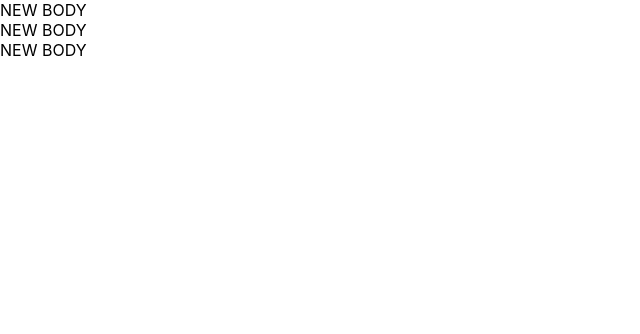
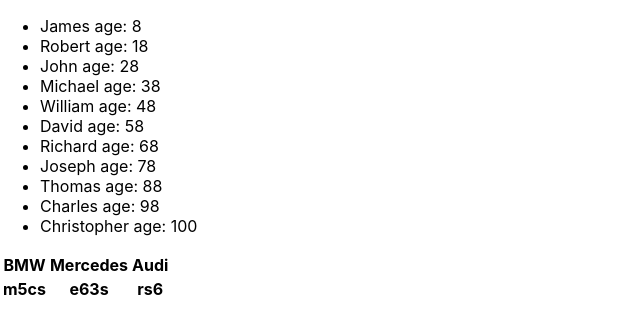
Before and after one commit to vitalyabedik/it-incubator.microtasks, a React (Create React App) app: page / in a window 1280 px wide. Shown: the top 334 px of the page, without its empty margins (0-640 px from the left). Built offline with nearby package versions, Linux system fonts and the light colour scheme.

Commit message:
feat: finish 02 lesson

```diff
--- a/src/App.tsx
+++ b/src/App.tsx
@@ -1,16 +1,31 @@
 import React from 'react';
 
 import './App.css';
-import {Header} from './site/Header';
-import {Body} from './site/Body';
-import {Footer} from './site/Footer';
+import {Header} from './components/site/Header';
+import {Body} from './components/site/Body';
+import {Footer} from './components/site/Footer';
+import {MapComponent} from './components/MapComponent/MapComponent';
 
 function App() {
+    const students = [
+        {id: 1, name: 'James', age: 8},
+        {id: 2, name: 'Robert', age: 18},
+        {id: 3, name: 'John', age: 28},
+        {id: 4, name: 'Michael', age: 38},
+        {id: 5, name: 'William', age: 48},
+        {id: 6, name: 'David', age: 58},
+        {id: 7, name: 'Richard', age: 68},
+        {id: 8, name: 'Joseph', age: 78},
+        {id: 9, name: 'Thomas', age: 88},
+        {id: 10, name: 'Charles', age: 98},
+        {id: 11, name: 'Christopher', age: 100},
+    ]
     return (
         <>
-            <Header titleForHeader={'NEW BODY'}/>
-            <Body titleForBody={'NEW BODY'}/>
-            <Footer titleForFooter={'NEW BODY'}/>
+            {/*<Header titleForHeader={'NEW BODY'}/>*/}
+            {/*<Body titleForBody={'NEW BODY'}/>*/}
+            {/*<Footer titleForFooter={'NEW BODY'}/>*/}
+            <MapComponent students={students}/>
         </>
 
     );
--- /dev/null
+++ b/src/components/MapComponent/MapComponent.tsx
@@ -0,0 +1,52 @@
+import React from 'react';
+
+type MapComponentType = {
+    students: Array<StudentType>
+    // students: StudentType[]
+}
+
+type StudentType = {
+    id: number
+    name: string
+    age: number
+}
+
+export const MapComponent: React.FC<MapComponentType> = (props) => {
+    const topCars = [
+        {id: 1, manufacturer: 'BMW', model: 'm5cs'},
+        {id: 2, manufacturer: 'Mercedes', model: 'e63s'},
+        {id: 3, manufacturer: 'Audi', model: 'rs6'}
+    ]
+
+    return (
+        <>
+            <ul>
+                {props.students.map(student => {
+                    // debugger
+                    return (
+                        <li key={student.id}>
+                            <span>{student.name}</span>
+                            <span> age: {student.age}</span>
+                        </li>
+                    )
+                })}
+            </ul>
+            <table>
+                <tr>
+                    {topCars.map(manufact => {
+                        return (
+                            <th key={`manufacturer + ${manufact.id}`}>{manufact.manufacturer}</th>
+                        )
+                    })}
+                </tr>
+                <tr>
+                    {topCars.map(model => {
+                        return (
+                            <th key={`manufacturer + ${model.id}`}>{model.model}</th>
+                        )
+                    })}
+                </tr>
+            </table>
+        </>
+    )
+}
--- a/src/index.tsx
+++ b/src/index.tsx
@@ -2,14 +2,9 @@
 import ReactDOM from 'react-dom/client';
 import './index.css';
 import App from './App';
-import reportWebVitals from './reportWebVitals';
+
 
 const root = ReactDOM.createRoot(
     document.getElementById('root') as HTMLElement
 );
 root.render(<App/>);
-
-// If you want to start measuring performance in your app, pass a function
-// to log results (for example: reportWebVitals(console.log))
-// or send to an analytics endpoint. Learn more: https://bit.ly/CRA-vitals
-reportWebVitals();
--- a/src/reportWebVitals.ts
+++ /dev/null
@@ -1,15 +0,0 @@
-import { ReportHandler } from 'web-vitals';
-
-const reportWebVitals = (onPerfEntry?: ReportHandler) => {
-  if (onPerfEntry && onPerfEntry instanceof Function) {
-    import('web-vitals').then(({ getCLS, getFID, getFCP, getLCP, getTTFB }) => {
-      getCLS(onPerfEntry);
-      getFID(onPerfEntry);
-      getFCP(onPerfEntry);
-      getLCP(onPerfEntry);
-      getTTFB(onPerfEntry);
-    });
-  }
-};
-
-export default reportWebVitals;
```
Also changed, not shown: src/setupTests.ts (deleted, +0 -5 lines), src/components/site/Body.tsx (renamed from src/site/Body.tsx), src/components/site/Footer.tsx (renamed from src/site/Footer.tsx), src/components/site/Header.tsx (renamed from src/site/Header.tsx), src/logo.svg (deleted), 1 other file (tests, documents, lock files or other folders).
